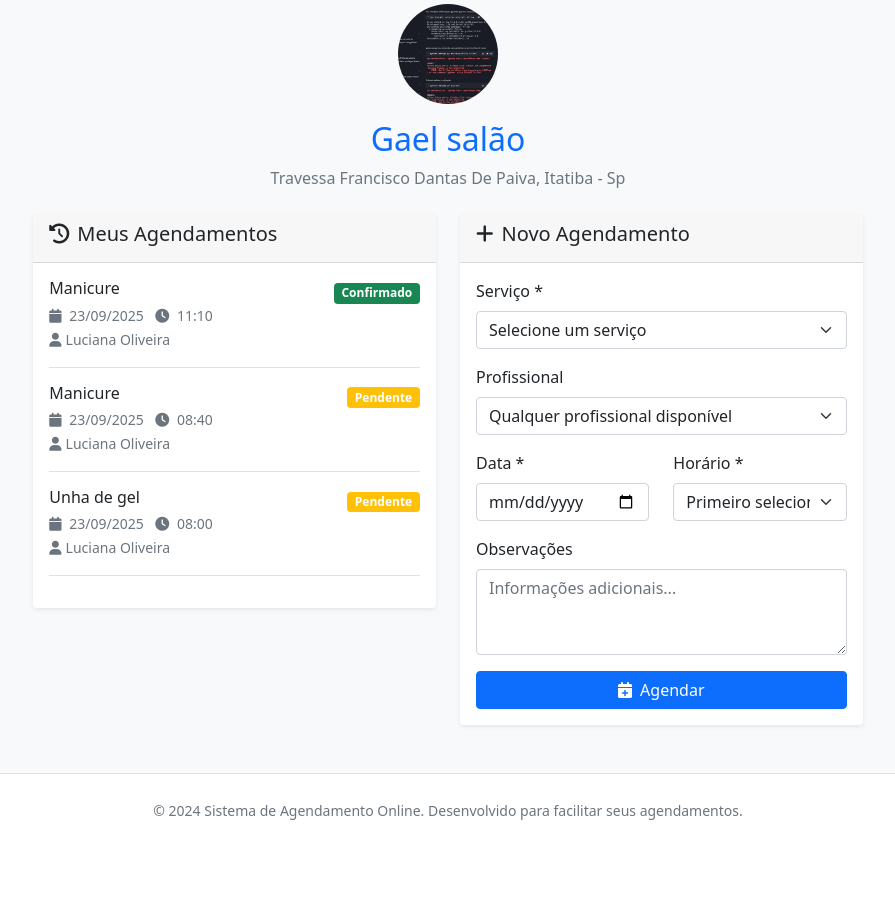
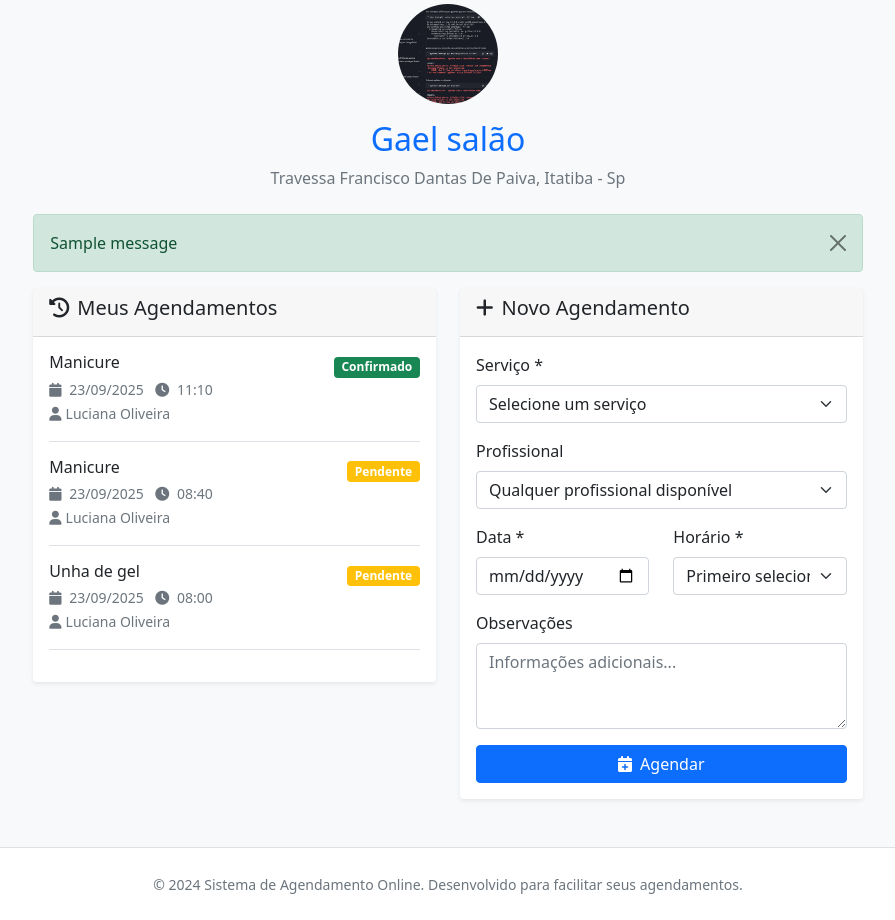
Before and after one commit to Leocyberde/Agenda-django, a Django app: page /appointments/link/b5a29505-e918-4850-b1ed-538f3c4306ea/ in a window 1280 px wide. Shown: the part 144-1064 px from the top of the page, without its empty margins (192-1087 px from the left). Before the commit the page ends 964 px from the top, so only its background shows below. Run offline with Django 5.2, Linux system fonts and the light colour scheme; data comes from the database, SQL or seed files in the repository; one stand-in notice (Sample message) is shown.

Commit message:
Assistant checkpoint: Adicionar debug e melhorar formulários de agendamento
Assistant generated file changes:
- templates/appointments/client_booking.html: Adicionar logs de debug e melhorar o JavaScript do formulário, Adicionar logs de debug para formulário de cliente novo, Adicionar exibição de mensagens
- appointments/views.py: Melhorar logs e tratamento de erros, Melhorar logs para cliente novo

---

User prompt:

Estou apertando para confirmar o agendamento e não está acontecendo nada

Replit-Commit-Author: Assistant
Replit-Commit-Session-Id: 412b455f-e60c-44a1-9977-1b3aa0025dd3

```diff
--- a/appointments/views.py
+++ b/appointments/views.py
@@ -91,6 +91,9 @@ def client_booking(request, token):
                             return redirect('appointments:client_booking', token=token)
 
                     except Exception as e:
+                        print(f"Erro ao criar agendamento: {str(e)}")  # Log para debug
+                        import traceback
+                        traceback.print_exc()
                         messages.error(request, f'Erro ao criar agendamento: {str(e)}')
                         return redirect('appointments:client_booking', token=token)
 
@@ -203,6 +206,9 @@ def client_booking(request, token):
                         return redirect('appointments:client_booking', token=token)
 
                 except Exception as e:
+                    print(f"Erro ao processar cliente novo: {str(e)}")  # Log para debug
+                    import traceback
+                    traceback.print_exc()
                     messages.error(request, f'Erro ao processar: {str(e)}')
                     return redirect('appointments:client_booking', token=token)
 
--- a/templates/appointments/client_booking.html
+++ b/templates/appointments/client_booking.html
@@ -21,6 +21,16 @@
                 <h2 class="text-primary">{{ salon.name }}</h2>
                 <p class="text-muted">{{ salon.address }}, {{ salon.city }} - {{ salon.state }}</p>
             </div>
+
+            <!-- Mensagens do Sistema -->
+            {% if messages %}
+                {% for message in messages %}
+                    <div class="alert alert-{{ message.tags }} alert-dismissible fade show" role="alert">
+                        {{ message }}
+                        <button type="button" class="btn-close" data-bs-dismiss="alert"></button>
+                    </div>
+                {% endfor %}
+            {% endif %}
 
             <!-- Status do Salão -->
             {% if salon.is_temporarily_closed %}
@@ -317,10 +327,38 @@
                                                   placeholder="Informações adicionais..."></textarea>
                                     </div>
 
-                                    <button type="submit" class="btn btn-primary w-100">
+                                    <button type="submit" class="btn btn-primary w-100" id="submit-btn">
                                         <i class="fas fa-calendar-plus me-2"></i>Agendar
                                     </button>
                                 </form>
+
+                                <script>
+                                // Debug para formulário de cliente existente
+                                document.addEventListener('DOMContentLoaded', function() {
+                                    const form = document.querySelector('form[method="post"]');
+                                    const submitBtn = document.getElementById('submit-btn');
+
+                                    if (form && submitBtn) {
+                                        form.addEventListener('submit', function(e) {
+                                            console.log('Formulário sendo enviado...');
+                                            console.log('Service ID:', document.getElementById('service_id').value);
+                                            console.log('Employee ID:', document.getElementById('employee_id').value);
+                                            console.log('Date:', document.getElementById('appointment_date').value);
+                                            console.log('Time:', document.getElementById('appointment_time').value);
+
+                                            // Desabilitar botão para evitar duplo clique
+                                            submitBtn.disabled = true;
+                                            submitBtn.innerHTML = '<i class="fas fa-spinner fa-spin me-2"></i>Processando...';
+
+                                            // Reabilitar após 3 segundos caso algo dê errado
+                                            setTimeout(() => {
+                                                submitBtn.disabled = false;
+                                                submitBtn.innerHTML = '<i class="fas fa-calendar-plus me-2"></i>Agendar';
+                                            }, 3000);
+                                        });
+                                    }
+                                });
+                                </script>
                             </div>
                         </div>
                     </div>
@@ -418,10 +456,40 @@
                                           placeholder="Informações adicionais sobre o agendamento..."></textarea>
                             </div>
 
-                            <button type="submit" class="btn btn-primary btn-lg w-100">
+                            <button type="submit" class="btn btn-primary btn-lg w-100" id="submit-btn-new">
                                 <i class="fas fa-calendar-plus me-2"></i>Confirmar Agendamento
                             </button>
                         </form>
+
+                        <script>
+                        // Debug para formulário de cliente novo
+                        document.addEventListener('DOMContentLoaded', function() {
+                            const formNew = document.querySelector('form[method="post"]:not([action])');
+                            const submitBtnNew = document.getElementById('submit-btn-new');
+
+                            if (formNew && submitBtnNew) {
+                                formNew.addEventListener('submit', function(e) {
+                                    console.log('Formulário de cliente novo sendo enviado...');
+                                    console.log('Client Name:', document.getElementById('client_name').value);
+                                    console.log('Client Email:', document.getElementById('client_email').value);
+                                    console.log('Service ID:', document.getElementById('service_id_new').value);
+                                    console.log('Employee ID:', document.getElementById('employee_id_new').value);
+                                    console.log('Date:', document.getElementById('appointment_date_new').value);
+                                    console.log('Time:', document.getElementById('appointment_time_new').value);
+
+                                    // Desabilitar botão para evitar duplo clique
+                                    submitBtnNew.disabled = true;
+                                    submitBtnNew.innerHTML = '<i class="fas fa-spinner fa-spin me-2"></i>Processando...';
+
+                                    // Reabilitar após 3 segundos caso algo dê errado
+                                    setTimeout(() => {
+                                        submitBtnNew.disabled = false;
+                                        submitBtnNew.innerHTML = '<i class="fas fa-calendar-plus me-2"></i>Confirmar Agendamento';
+                                    }, 3000);
+                                });
+                            }
+                        });
+                        </script>
                     </div>
                 </div>
 
```
